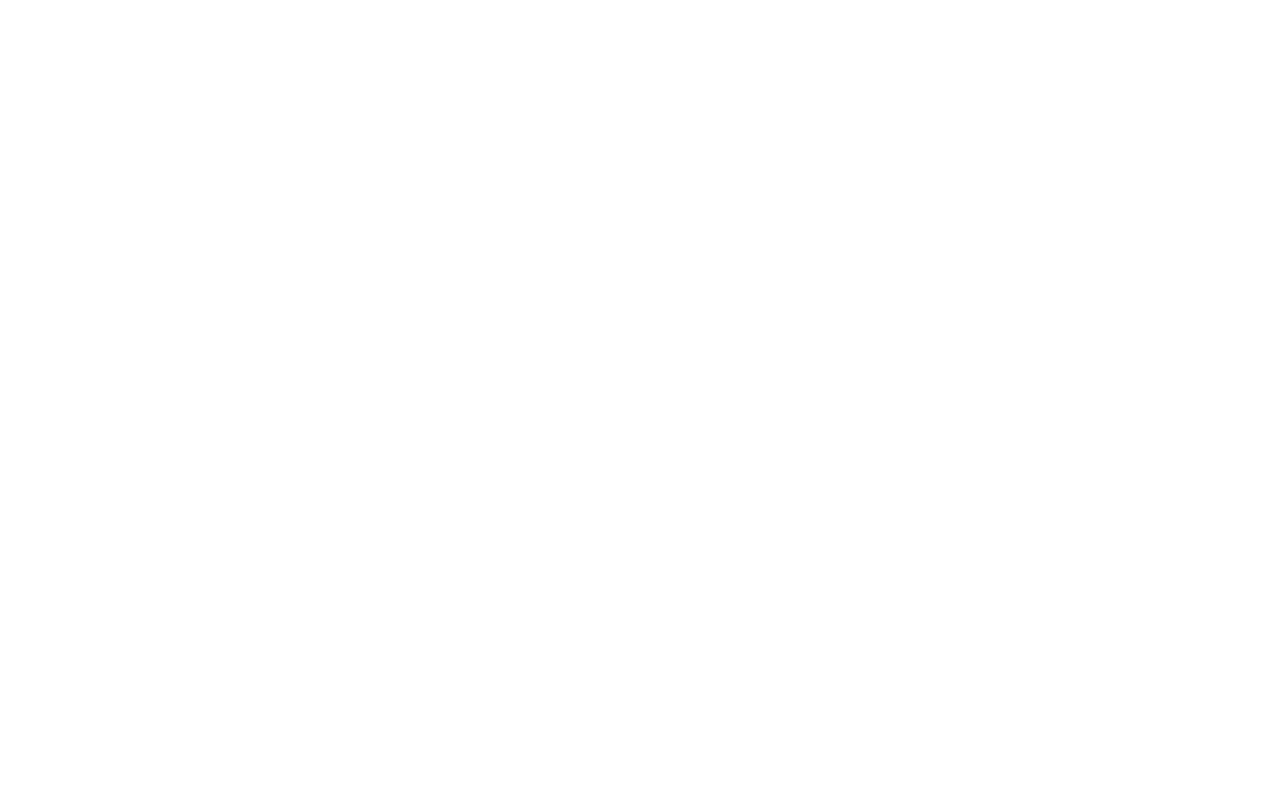
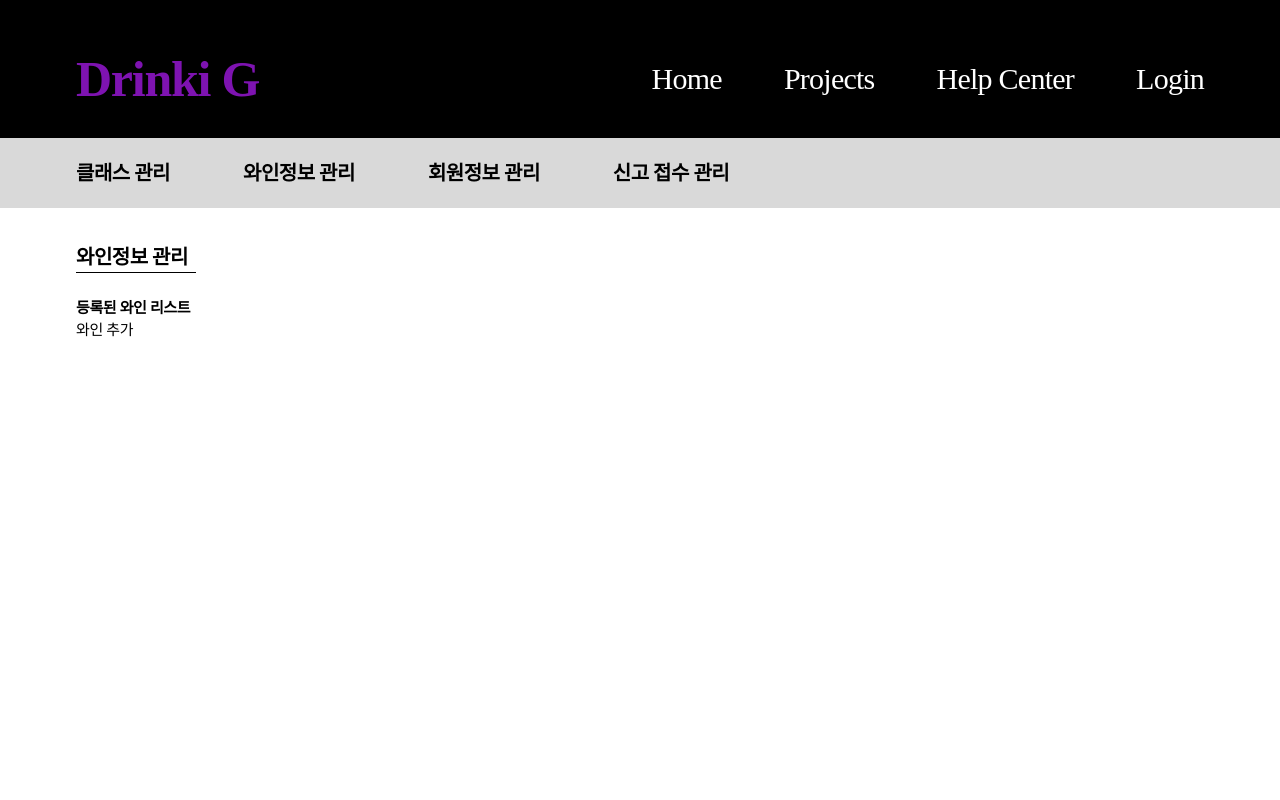
Before and after one commit to Drink-Easy/DE-admin, a React (Vite) app: page /wine/1 in a window 1280 px wide. Before the commit this address had no page. Shown: the top 800 px of the page. Built offline with nearby package versions, Linux system fonts and the light colour scheme.

Commit message:
[feat] 사이드바 로직 수정 #7

```diff
--- a/src/App.tsx
+++ b/src/App.tsx
@@ -12,6 +12,7 @@ import UserPage from "./pages/user/UserPage";
 import ReportPage from "./pages/report/ReportPage";
 import NoshowReportPage from "./pages/report/NoshowReportPage";
 import CompletedReportPage from "./pages/report/CompletedReportPage";
+import WineDetailPage from "./pages/wine/WineDetailPage";
 
 function App() {
   return (
@@ -26,6 +27,7 @@ function App() {
           <Route path="/class/member" element={<ClassMemberPage />}></Route>
 
           <Route path="/wine" element={<WinePage />}></Route>
+          <Route path="/wine/:id" element={<WineDetailPage />}></Route>
           <Route path="/wine/add" element={<AddWinePage />}></Route>
 
           <Route path="/user" element={<UserPage />}></Route>
--- a/src/components/common/SideBar.tsx
+++ b/src/components/common/SideBar.tsx
@@ -31,8 +31,23 @@ export default function SideBar(props: SideBarProps) {
       </TextContainer>
       <TextContainer>
         {menuItems.map((item: MenuItem, index: number) => {
-          const isActive = pathname === item.path;
+          const isWinePage = pathname.startsWith("/wine");
+          const isUserPage = pathname.startsWith("/user");
 
+          let isActive = pathname === item.path;
+
+          if (isWinePage) {
+            if (pathname === "/wine/add" && item.path === "/wine/add") {
+              isActive = true;
+            } else if (
+              (pathname === "/wine" || /^\/wine\/\d+$/.test(pathname)) &&
+              item.path === "/wine"
+            ) {
+              isActive = true;
+            }
+          } else if (isUserPage) {
+            isActive = pathname.startsWith("/user") && item.path === "/user";
+          }
           return (
             <BtnWrapper key={index} onClick={() => handleNavigation(item.path)}>
               {isActive ? (
--- /dev/null
+++ b/src/pages/wine/WineDetailPage.tsx
@@ -0,0 +1,35 @@
+import styled from "styled-components";
+import Header from "../../components/common/Header";
+import Footer from "../../components/common/Footer";
+import DetailHeader from "../../components/common/DetailHeader";
+import SideBar from "../../components/common/SideBar";
+
+export default function WineDetailPage() {
+  return (
+    <>
+      <Container>
+        <Header />
+        <DetailHeader />
+        <ContentContainer>
+          <SideBar
+            title="와인정보 관리"
+            menuItems={[
+              { text: "등록된 와인 리스트", path: "/wine" },
+              { text: "와인 추가", path: "/wine/add" },
+            ]}
+          />
+        </ContentContainer>
+      </Container>
+      <Footer />
+    </>
+  );
+}
+const Container = styled.div`
+  width: 100%;
+  height: 102.4rem;
+  background-color: ${({ theme }) => theme.colors.white};
+`;
+
+const ContentContainer = styled.div`
+  padding: 3.5rem 5rem 0rem 7.6rem;
+`;
```
